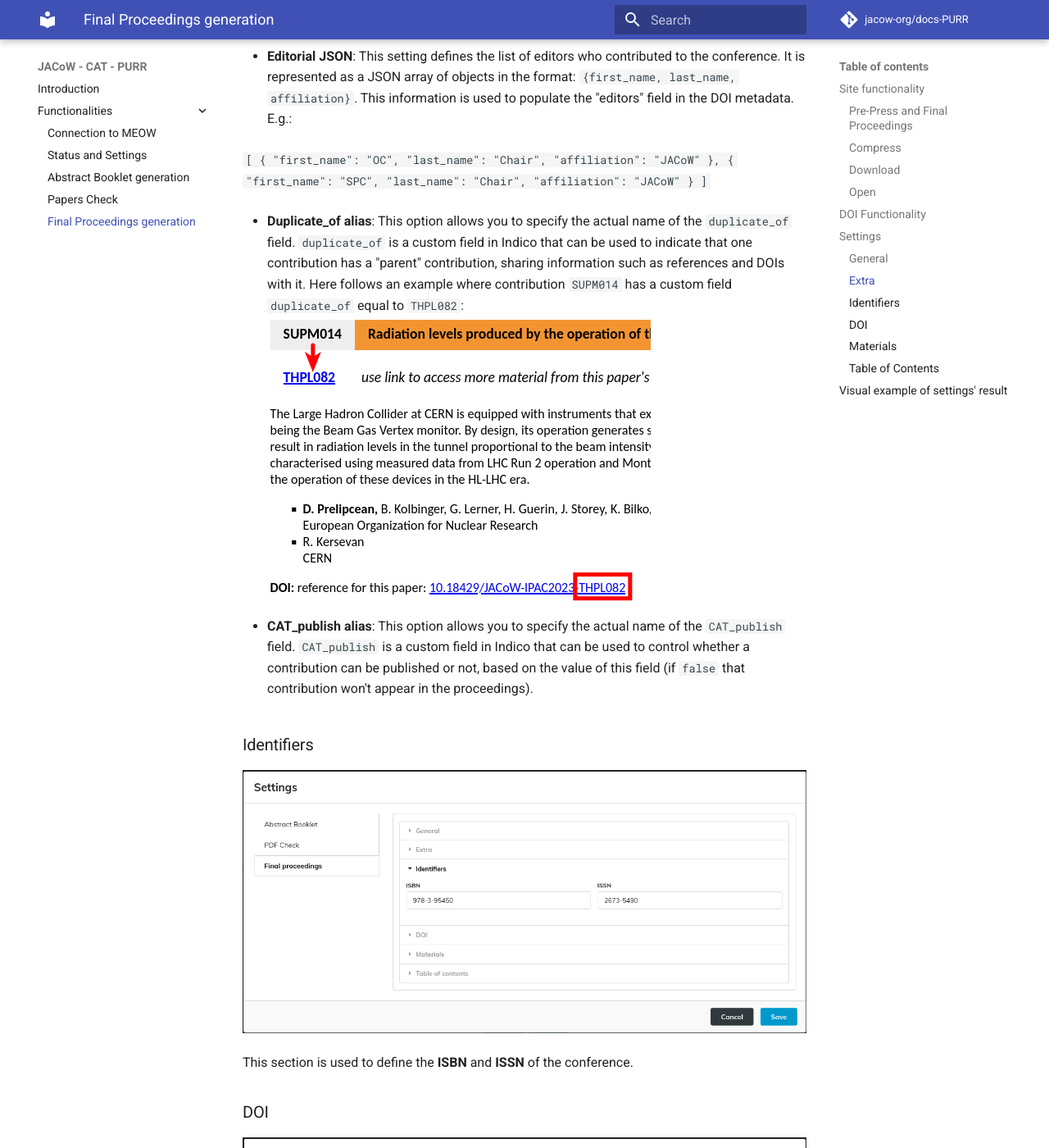
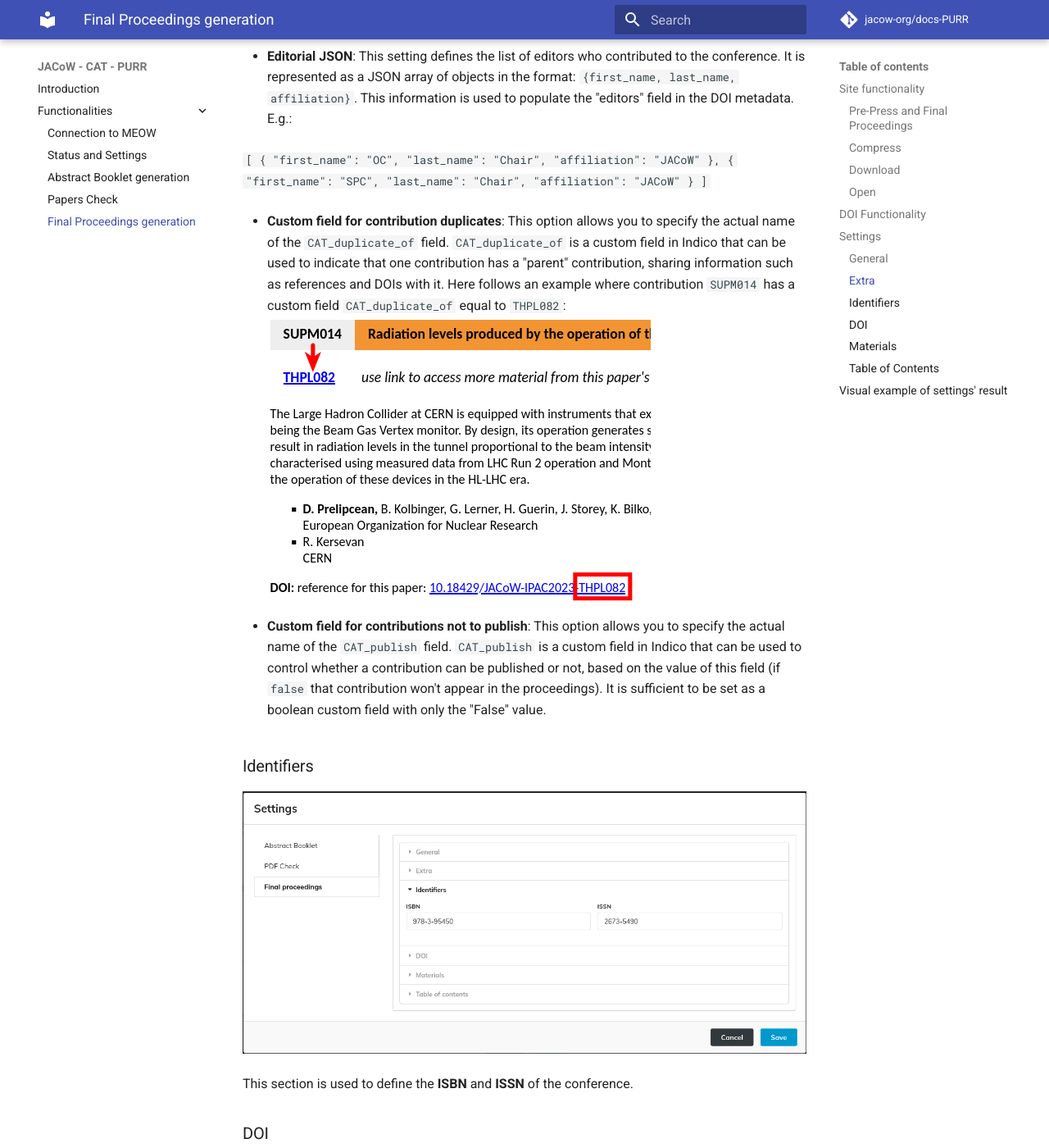
Before and after one commit to JACoW-org/docs-PURR, an MkDocs documentation site: the page built from docs/Functionalities/finalProceedings.md, in a window 1280 px wide and 1400 px high, scrolled down 7742 px. Shown: the whole window at 82% size. Built offline with MkDocs 1.6.1 and Material for MkDocs 9.7.7, drawn with Linux system fonts in a browser that asks for light colours; comment, search, counter and statistics services are not loaded.

Commit message:
Better custom fields wording

````diff
--- a/docs/Functionalities/finalProceedings.md
+++ b/docs/Functionalities/finalProceedings.md
@@ -131,10 +131,10 @@
   ]
   ```
 
-- **Duplicate_of alias**: This option allows you to specify the actual name of the `duplicate_of` field. `duplicate_of` is a custom field in Indico that can be used to indicate that one contribution has a "parent" contribution, sharing information such as references and DOIs with it. Here follows an example where contribution `SUPM014` has a custom field `duplicate_of` equal to `THPL082`:
+- **Custom field for contribution duplicates**: This option allows you to specify the actual name of the `CAT_duplicate_of` field. `CAT_duplicate_of` is a custom field in Indico that can be used to indicate that one contribution has a "parent" contribution, sharing information such as references and DOIs with it. Here follows an example where contribution `SUPM014` has a custom field `CAT_duplicate_of` equal to `THPL082`:
   ![](pictures/duplicate_of.png)
 
-- **CAT_publish alias**: This option allows you to specify the actual name of the `CAT_publish` field. `CAT_publish` is a custom field in Indico that can be used to control whether a contribution can be published or not, based on the value of this field (if `false` that contribution won't appear in the proceedings).
+- **Custom field for contributions not to publish**: This option allows you to specify the actual name of the `CAT_publish` field. `CAT_publish` is a custom field in Indico that can be used to control whether a contribution can be published or not, based on the value of this field (if `false` that contribution won't appear in the proceedings). It is sufficient to be set as a boolean custom field with only the "False" value.
 
 ### Identifiers
 
````
